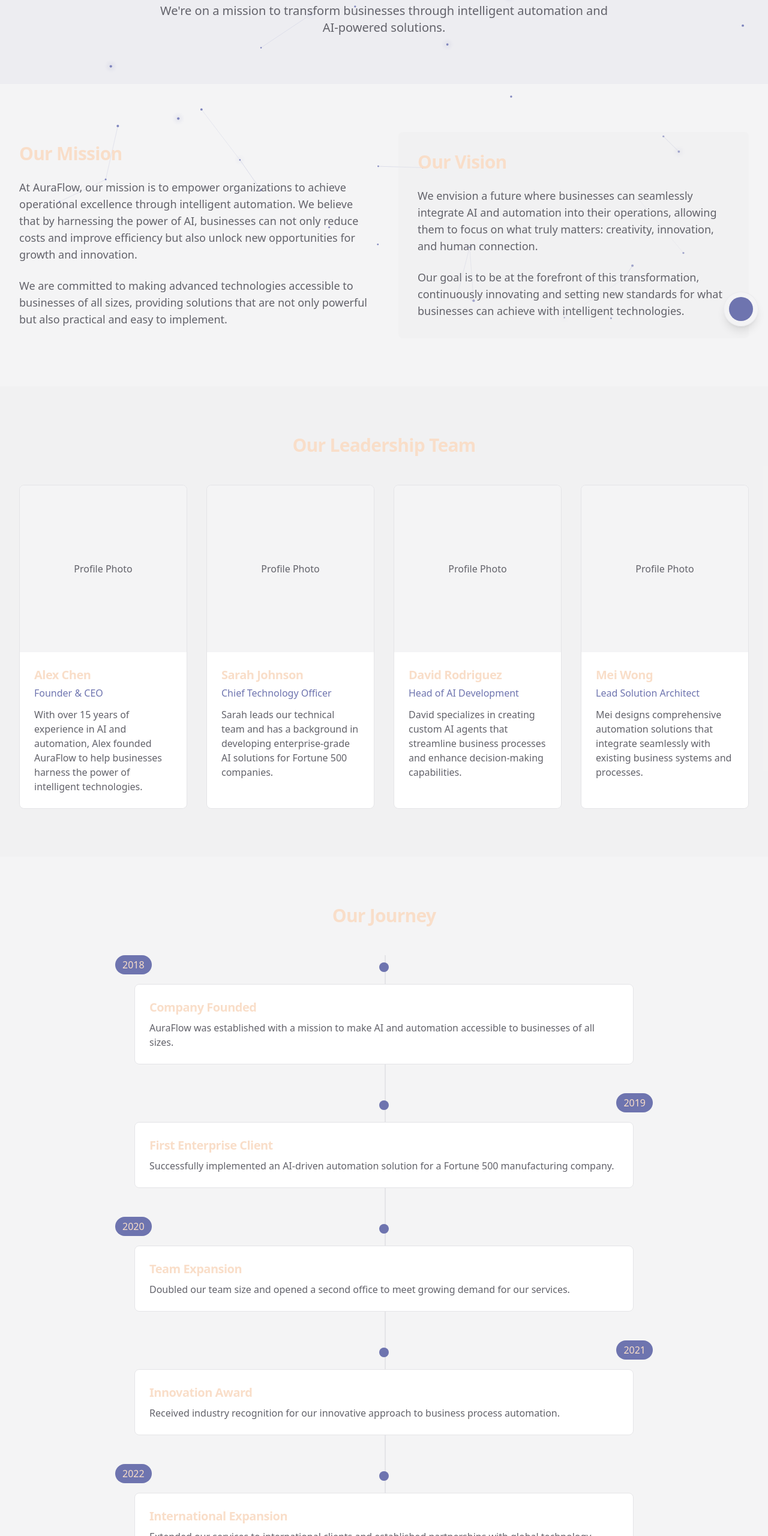
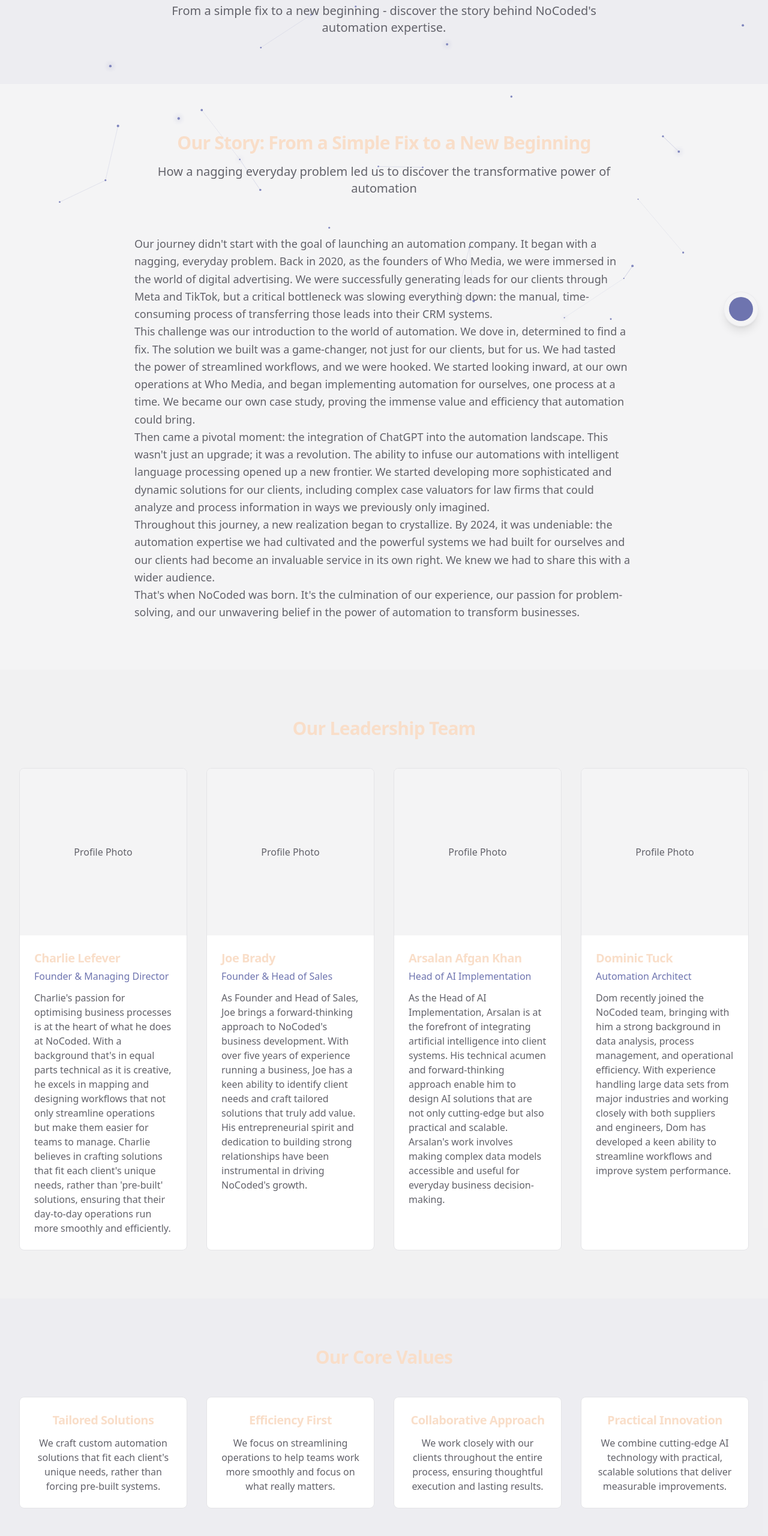
Before and after one commit to nocodedltd/aura-flow-portal, a React (Vite) app: page /about in a window 1280 px wide. Shown: the part 240-2800 px from the top of the page at 60% size. Built offline with nearby package versions, Linux system fonts and the light colour scheme.

Commit message:
Refactor About page
Implement the plan to overhaul the About page with new content.

```diff
--- a/src/pages/About.tsx
+++ b/src/pages/About.tsx
@@ -2,80 +2,47 @@
 const About = () => {
   const team = [
     {
-      name: "Alex Chen",
-      role: "Founder & CEO",
-      bio: "With over 15 years of experience in AI and automation, Alex founded AuraFlow to help businesses harness the power of intelligent technologies.",
+      name: "Charlie Lefever",
+      role: "Founder & Managing Director",
+      bio: "Charlie's passion for optimising business processes is at the heart of what he does at NoCoded. With a background that's in equal parts technical as it is creative, he excels in mapping and designing workflows that not only streamline operations but make them easier for teams to manage. Charlie believes in crafting solutions that fit each client's unique needs, rather than 'pre-built' solutions, ensuring that their day-to-day operations run more smoothly and efficiently.",
       imagePlaceholder: "photo-1517832606299-7ae9b720a186"
     },
     {
-      name: "Sarah Johnson",
-      role: "Chief Technology Officer",
-      bio: "Sarah leads our technical team and has a background in developing enterprise-grade AI solutions for Fortune 500 companies.",
+      name: "Joe Brady",
+      role: "Founder & Head of Sales",
+      bio: "As Founder and Head of Sales, Joe brings a forward-thinking approach to NoCoded's business development. With over five years of experience running a business, Joe has a keen ability to identify client needs and craft tailored solutions that truly add value. His entrepreneurial spirit and dedication to building strong relationships have been instrumental in driving NoCoded's growth.",
       imagePlaceholder: "photo-1573497019940-1c28c88b4f3e"
     },
     {
-      name: "David Rodriguez",
-      role: "Head of AI Development",
-      bio: "David specializes in creating custom AI agents that streamline business processes and enhance decision-making capabilities.",
+      name: "Arsalan Afgan Khan",
+      role: "Head of AI Implementation",
+      bio: "As the Head of AI Implementation, Arsalan is at the forefront of integrating artificial intelligence into client systems. His technical acumen and forward-thinking approach enable him to design AI solutions that are not only cutting-edge but also practical and scalable. Arsalan's work involves making complex data models accessible and useful for everyday business decision-making.",
       imagePlaceholder: "photo-1568602471122-7832951cc4c5"
     },
     {
-      name: "Mei Wong",
-      role: "Lead Solution Architect",
-      bio: "Mei designs comprehensive automation solutions that integrate seamlessly with existing business systems and processes.",
+      name: "Dominic Tuck",
+      role: "Automation Architect",
+      bio: "Dom recently joined the NoCoded team, bringing with him a strong background in data analysis, process management, and operational efficiency. With experience handling large data sets from major industries and working closely with both suppliers and engineers, Dom has developed a keen ability to streamline workflows and improve system performance.",
       imagePlaceholder: "photo-1580489944761-15a19d654956"
-    }
-  ];
-
-  const timeline = [
-    {
-      year: "2018",
-      title: "Company Founded",
-      description: "AuraFlow was established with a mission to make AI and automation accessible to businesses of all sizes."
-    },
-    {
-      year: "2019",
-      title: "First Enterprise Client",
-      description: "Successfully implemented an AI-driven automation solution for a Fortune 500 manufacturing company."
-    },
-    {
-      year: "2020",
-      title: "Team Expansion",
-      description: "Doubled our team size and opened a second office to meet growing demand for our services."
-    },
-    {
-      year: "2021",
-      title: "Innovation Award",
-      description: "Received industry recognition for our innovative approach to business process automation."
-    },
-    {
-      year: "2022",
-      title: "International Expansion",
-      description: "Extended our services to international clients and established partnerships with global technology providers."
-    },
-    {
-      year: "2023",
-      title: "AI Research Division",
-      description: "Launched a dedicated research division to develop next-generation AI solutions for business applications."
     }
   ];
 
   const values = [
     {
-      title: "Innovation",
-      description: "We continuously explore new technologies and approaches to deliver cutting-edge solutions."
+      title: "Tailored Solutions",
+      description: "We craft custom automation solutions that fit each client's unique needs, rather than forcing pre-built systems."
     },
     {
-      title: "Integrity",
-      description: "We maintain the highest ethical standards in all our business relationships and practices."
+      title: "Efficiency First",
+      description: "We focus on streamlining operations to help teams work more smoothly and focus on what really matters."
     },
     {
-      title: "Collaboration",
-      description: "We work closely with our clients to ensure our solutions truly address their unique needs."
+      title: "Collaborative Approach",
+      description: "We work closely with our clients throughout the entire process, ensuring thoughtful execution and lasting results."
     },
     {
-      title: "Excellence",
-      description: "We are committed to delivering exceptional quality in everything we do."
+      title: "Practical Innovation",
+      description: "We combine cutting-edge AI technology with practical, scalable solutions that deliver measurable improvements."
     }
   ];
 
@@ -86,36 +53,45 @@ const About = () => {
         <div className="container">
           <div className="max-w-3xl mx-auto text-center">
             <h1 className="text-balance font-bold mb-6">
-              About <span className="text-primary">AuraFlow</span>
+              About <span className="text-primary">NoCoded</span>
             </h1>
             <p className="text-xl text-muted-foreground">
-              We're on a mission to transform businesses through intelligent automation and AI-powered solutions.
+              From a simple fix to a new beginning - discover the story behind NoCoded's automation expertise.
             </p>
           </div>
         </div>
       </section>
 
-      {/* Mission & Vision */}
+      {/* Our Story */}
       <section className="py-20">
-        <div className="container">
-          <div className="grid grid-cols-1 lg:grid-cols-2 gap-12 items-center">
-            <div>
-              <h2 className="text-3xl font-semibold mb-6">Our Mission</h2>
-              <p className="text-lg text-muted-foreground mb-6">
-                At AuraFlow, our mission is to empower organizations to achieve operational excellence through intelligent automation. We believe that by harnessing the power of AI, businesses can not only reduce costs and improve efficiency but also unlock new opportunities for growth and innovation.
+        <div className="container max-w-4xl">
+          <div className="text-center mb-16">
+            <h2 className="text-3xl font-bold mb-4">Our Story: From a Simple Fix to a New Beginning</h2>
+            <p className="text-xl text-muted-foreground">
+              How a nagging everyday problem led us to discover the transformative power of automation
+            </p>
+          </div>
+
+          <div className="space-y-12">
+            <div className="prose prose-lg max-w-none">
+              <p className="text-lg text-muted-foreground leading-relaxed">
+                Our journey didn't start with the goal of launching an automation company. It began with a nagging, everyday problem. Back in 2020, as the founders of Who Media, we were immersed in the world of digital advertising. We were successfully generating leads for our clients through Meta and TikTok, but a critical bottleneck was slowing everything down: the manual, time-consuming process of transferring those leads into their CRM systems.
               </p>
-              <p className="text-lg text-muted-foreground">
-                We are committed to making advanced technologies accessible to businesses of all sizes, providing solutions that are not only powerful but also practical and easy to implement.
+
+              <p className="text-lg text-muted-foreground leading-relaxed">
+                This challenge was our introduction to the world of automation. We dove in, determined to find a fix. The solution we built was a game-changer, not just for our clients, but for us. We had tasted the power of streamlined workflows, and we were hooked. We started looking inward, at our own operations at Who Media, and began implementing automation for ourselves, one process at a time. We became our own case study, proving the immense value and efficiency that automation could bring.
               </p>
-            </div>
 
-            <div className="bg-muted/30 rounded-lg p-8">
-              <h2 className="text-3xl font-semibold mb-6">Our Vision</h2>
-              <p className="text-lg text-muted-foreground mb-6">
-                We envision a future where businesses can seamlessly integrate AI and automation into their operations, allowing them to focus on what truly matters: creativity, innovation, and human connection.
+              <p className="text-lg text-muted-foreground leading-relaxed">
+                Then came a pivotal moment: the integration of ChatGPT into the automation landscape. This wasn't just an upgrade; it was a revolution. The ability to infuse our automations with intelligent language processing opened up a new frontier. We started developing more sophisticated and dynamic solutions for our clients, including complex case valuators for law firms that could analyze and process information in ways we previously only imagined.
               </p>
-              <p className="text-lg text-muted-foreground">
-                Our goal is to be at the forefront of this transformation, continuously innovating and setting new standards for what businesses can achieve with intelligent technologies.
+
+              <p className="text-lg text-muted-foreground leading-relaxed">
+                Throughout this journey, a new realization began to crystallize. By 2024, it was undeniable: the automation expertise we had cultivated and the powerful systems we had built for ourselves and our clients had become an invaluable service in its own right. We knew we had to share this with a wider audience.
+              </p>
+
+              <p className="text-lg text-muted-foreground leading-relaxed font-medium">
+                That's when NoCoded was born. It's the culmination of our experience, our passion for problem-solving, and our unwavering belief in the power of automation to transform businesses.
               </p>
             </div>
           </div>
@@ -146,56 +122,6 @@ const About = () => {
         </div>
       </section>
 
-      {/* Timeline Section */}
-      <section className="py-20">
-        <div className="container">
-          <h2 className="text-3xl font-semibold text-center mb-12">Our Journey</h2>
-
-          <div className="max-w-4xl mx-auto">
-            <div className="relative">
-              {/* Timeline Line */}
-              <div className="absolute left-0 md:left-1/2 top-0 bottom-0 w-0.5 bg-border transform md:translate-x-px"></div>
-
-              {/* Timeline Events */}
-              <div className="space-y-12">
-                {timeline.map((event, index) => (
-                  <div
-                    key={index}
-                    className={`relative ${
-                      index % 2 === 0
-                        ? "md:pl-1/2 md:pr-8"
-                        : "md:pr-1/2 md:pl-8"
-                    }`}
-                  >
-                    <div className={`flex items-center mb-4 ${
-                      index % 2 === 0
-                        ? "md:justify-start"
-                        : "justify-start md:justify-end"
-                    }`}>
-                      <div className="bg-primary text-primary-foreground py-1 px-3 rounded-full font-medium">
-                        {event.year}
-                      </div>
-                    </div>
-
-                    <div className={`bg-card rounded-lg border border-border p-6 ${
-                      index % 2 === 0
-                        ? "md:ml-8"
-                        : "ml-0 md:mr-8"
-                    }`}>
-                      {/* Timeline Dot */}
-                      <div className="absolute left-[-8px] md:left-1/2 top-3 h-4 w-4 bg-primary rounded-full transform md:translate-x-[-8px]"></div>
-
-                      <h3 className="text-xl font-semibold mb-2">{event.title}</h3>
-                      <p className="text-muted-foreground">{event.description}</p>
-                    </div>
-                  </div>
-                ))}
-              </div>
-            </div>
-          </div>
-        </div>
-      </section>
-
       {/* Values Section */}
       <section className="py-20 bg-primary/5">
         <div className="container">
@@ -219,9 +145,9 @@ const About = () => {
       <section className="py-20">
         <div className="container">
           <div className="max-w-3xl mx-auto text-center">
-            <h2 className="mb-4">Join Us on Our Mission</h2>
+            <h2 className="mb-4">Ready to Transform Your Business?</h2>
             <p className="text-lg text-muted-foreground mb-8">
-              Partner with AuraFlow to transform your business through intelligent automation and AI solutions.
+              Partner with NoCoded to streamline your operations through intelligent automation and AI solutions.
             </p>
             <a
               href="/contact"
```
